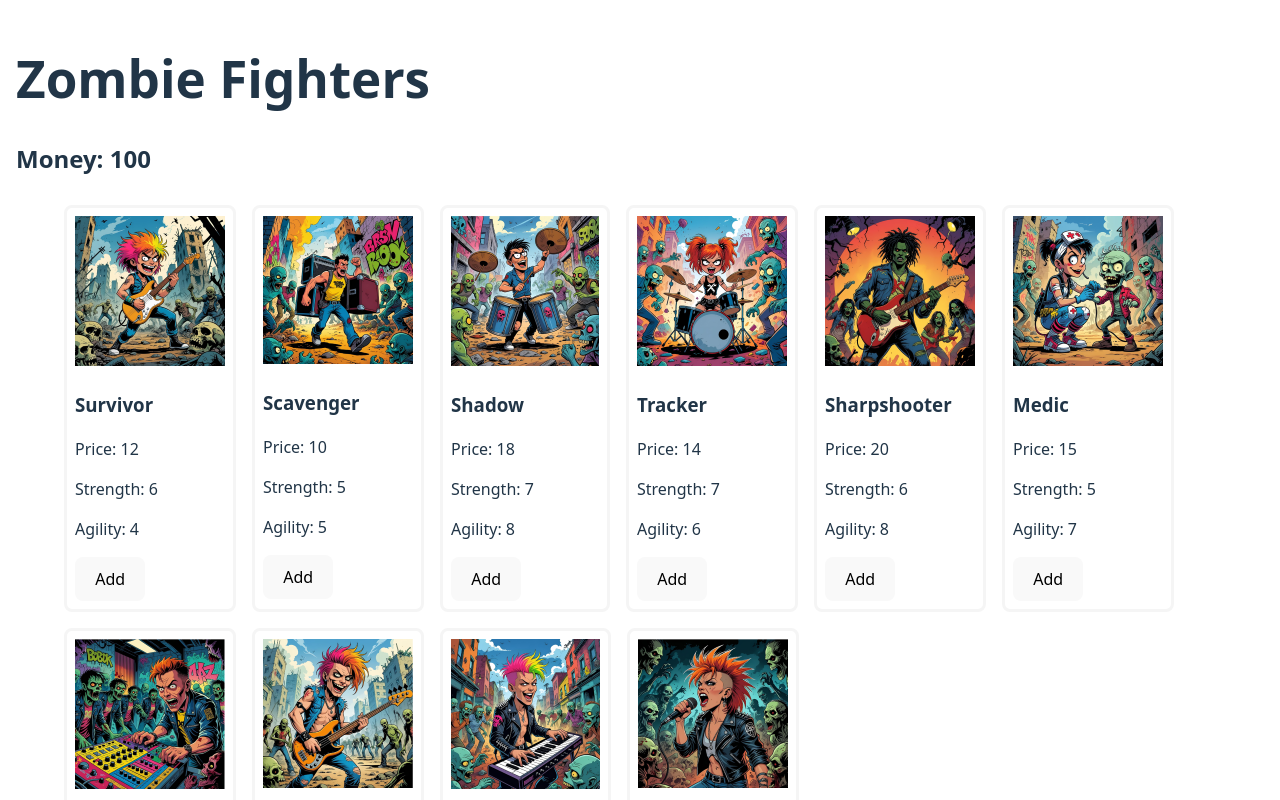
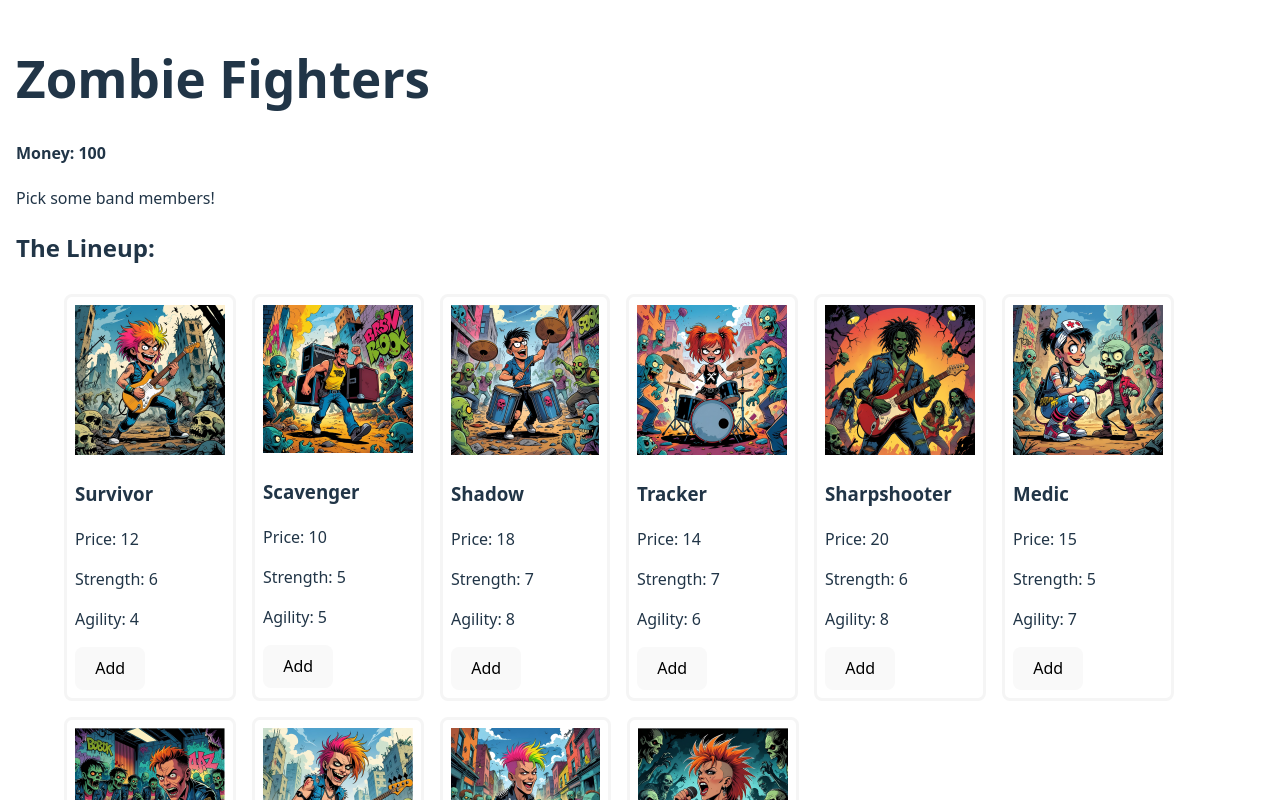
Before and after one commit to SquidIcarus/react-state-management-lab, a React (Vite) app: page / in a window 1280 px wide. Shown: the top 800 px of the page. Built offline with nearby package versions, Linux system fonts and the light colour scheme.

Commit message:
display message if no team, display team when fighters are added

```diff
--- a/src/App.jsx
+++ b/src/App.jsx
@@ -10,6 +10,8 @@
 // 6c. remove the character from the `zombieFighters` state so they can't be added again
 // 6d. Upon adding a character to your team, subtract the character's `price` from your current `money` value.
 // 6e. Check `money` state for enough money to afford a character's price to add, otherwise log, `Not enough money`
+// 7a. Verify team array characters. If `team` arraay length is 0, display `Pick some team menters!` in the UI
+// 7b. If characters in team, display each one in the UI.
 
 
 import { useState } from 'react'; // imports the `useState()` hook from react
@@ -120,7 +122,26 @@
     <>
 
       <h1>Zombie Fighters</h1>
-      <h2>Money: {money}</h2>               {/* STEP 5. Displays the current value of `money` */}
+      <h4>Money: {money}</h4>               {/* STEP 5. Displays the current value of `money` */}
+      {team.length === 0 ? (                // STEP 7a. check if there are `0` team members
+        <p>Pick some band members!</p>      // will disply if `0` team members
+      ) : (
+        <>
+          <h2>Your band of Zombie Fighters: {team.length}</h2> {/* header tag for team with team member count */}
+          <ul>
+            {team.map((fighter) => (         // STEP 7b. displays `team` state when fighter is added
+              <li key={fighter.id}>
+                <img src={fighter.img} alt={fighter.name} />
+                <h3>{fighter.name}</h3>
+                <p>Price: {fighter.price}</p>
+                <p>Strength: {fighter.strength}</p>
+                <p>Agility: {fighter.agility}</p>
+              </li>
+            ))}
+          </ul>
+        </>
+      )}
+      <h2>The Lineup:</h2>
       <ul>
         {zombieFighters.map((fighter) => (  // STEP 4. uses map to iterate over the `zombieFighters` array
           <li key={fighter.id}>             {/* added key for identification */}
```
